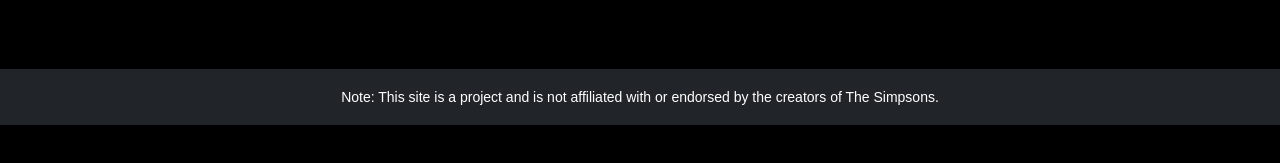
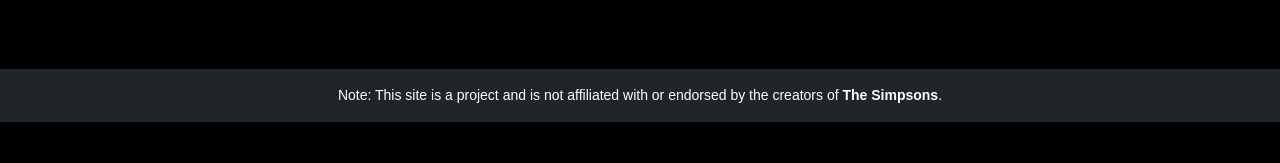
Before and after one commit to misyeeel/project4, a plain HTML site: page characters.html in a window 1280 px wide. Shown: the part 211-374 px from the top of the page. Drawn offline with nearby package versions, Linux system fonts and the light colour scheme; no server answers.

Commit message:
modify footer

```diff
--- a/characters.html
+++ b/characters.html
@@ -63,11 +63,12 @@
         </div>
     </div>
 
-    <footer class="bg-dark text-white text-center py-3 mt-5">
+    <footer class="bg-dark text-white text-center py-3 mt-5" style="font-family: Arial, sans-serif;">
         <div class="container">
-            <small style="font-family: Arial, sans-serif">
-                Note: This site is a project and is not affiliated with or endorsed by the creators of The Simpsons.
-            </small>
+            <p class="mb-0 small">
+                Note: This site is a project and is not affiliated with or endorsed by the creators of
+                <span class="fw-semibold">The Simpsons</span>.
+            </p>
         </div>
     </footer>
 
@@ -194,8 +195,7 @@
 
     <script src="https://cdn.jsdelivr.net/npm/bootstrap@5.3.8/dist/js/bootstrap.bundle.min.js"
         integrity="sha384-FKyoEForCGlyvwx9Hj09JcYn3nv7wiPVlz7YYwJrWVcXK/BmnVDxM+D2scQbITxI" crossorigin="anonymous">
-        </script>
+    </script>
 
 </body>
-
 </html>
```
